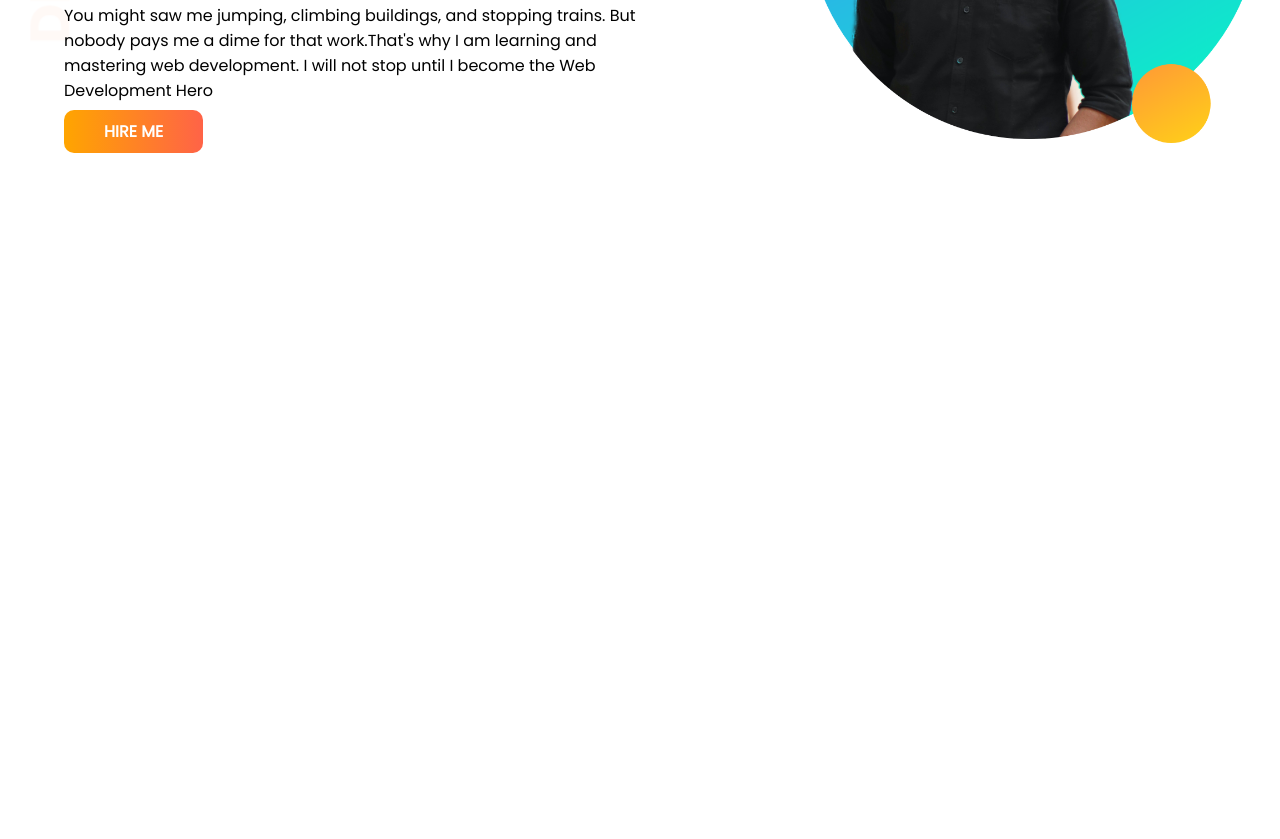
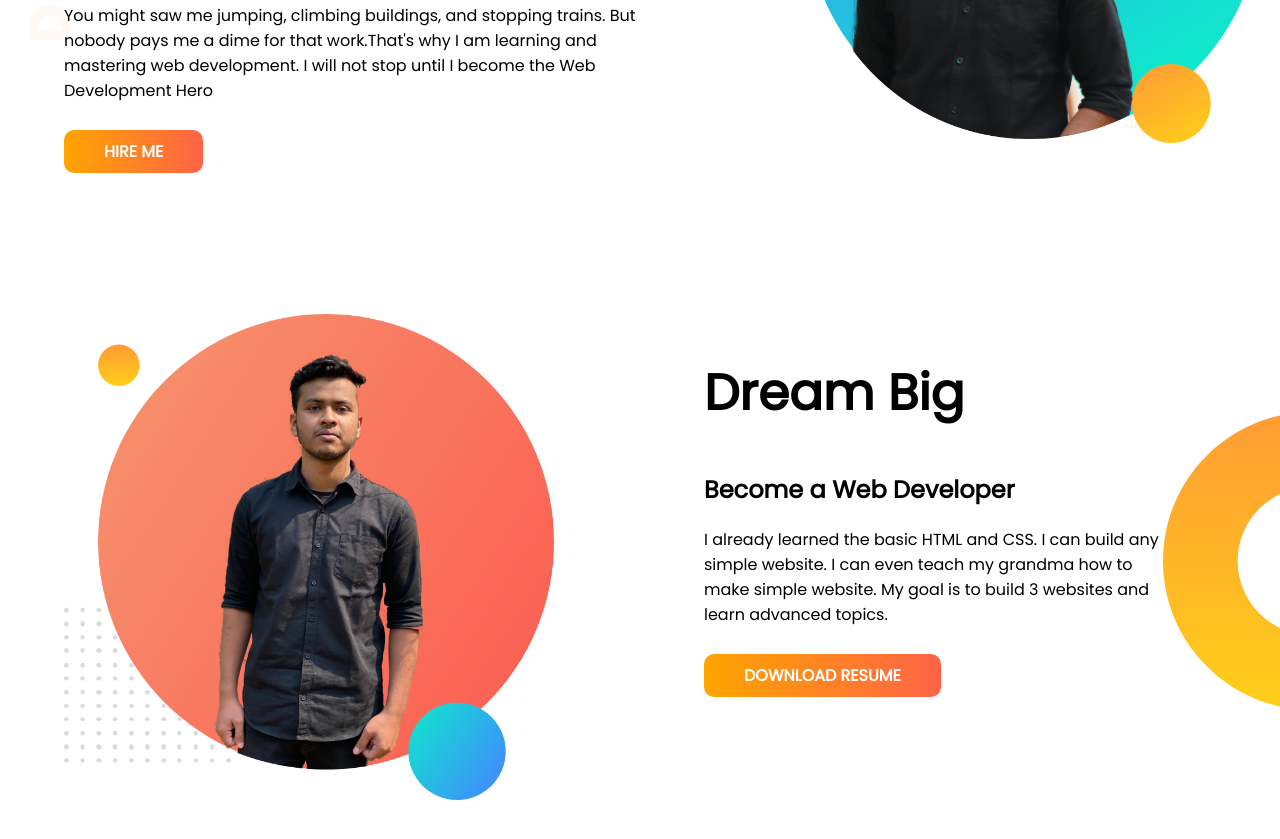
Before and after one commit to Rifat91/Developer-Portfolio, a plain HTML site: page index.html in a window 1280 px wide. Shown: the part 319-1158 px from the top of the page. Before the commit the page ends 800 px from the top, so only its background shows below. Drawn offline with Linux system fonts and the light colour scheme.

Commit message:
Dream Section Added

```diff
--- a/index.html
+++ b/index.html
@@ -29,6 +29,21 @@
         </div>
     </section>
 
+
+    <section class="dream-big">
+        <div class="half-width">
+            <img src="images/profile2.png" alt="">
+        </div>
+
+        <div class="half-width">
+            <h1>Dream Big</h1>
+            <h2>Become a Web Developer</h2>
+            <p>I already learned the basic HTML and CSS. I can build any simple website. I can even teach my grandma
+                how to make simple website. My goal is to build 3 websites and learn advanced topics.</p>
+            <a class="link-button" target="_blank" href="#">DOWNLOAD RESUME</a>
+        </div>
+    </section>
+
 </body>
 
 </html>
--- a/style.css
+++ b/style.css
@@ -14,6 +14,7 @@ h1 {
 
 section {
     display: flex;
+    margin-bottom: 150px;
 }
 
 .half-width {
@@ -23,6 +24,10 @@ section {
 
 .half-width img {
     width: 100%;
+}
+
+.top-banner .half-width p {
+    padding-bottom: 20px;
 }
 
 .link-button {
@@ -38,3 +43,18 @@ section {
     background-image: url(images/top-banner.png);
     background-repeat: no-repeat;
 }
+
+.dream-big .half-width img {
+    width: 85%;
+}
+
+.dream-big {
+    background-image: url(images/dream-bg.png);
+    background-repeat: no-repeat;
+    background-position: right center;
+}
+
+.dream-big .half-width p {
+    padding-right: 120px;
+    padding-bottom: 20px;
+}
```
